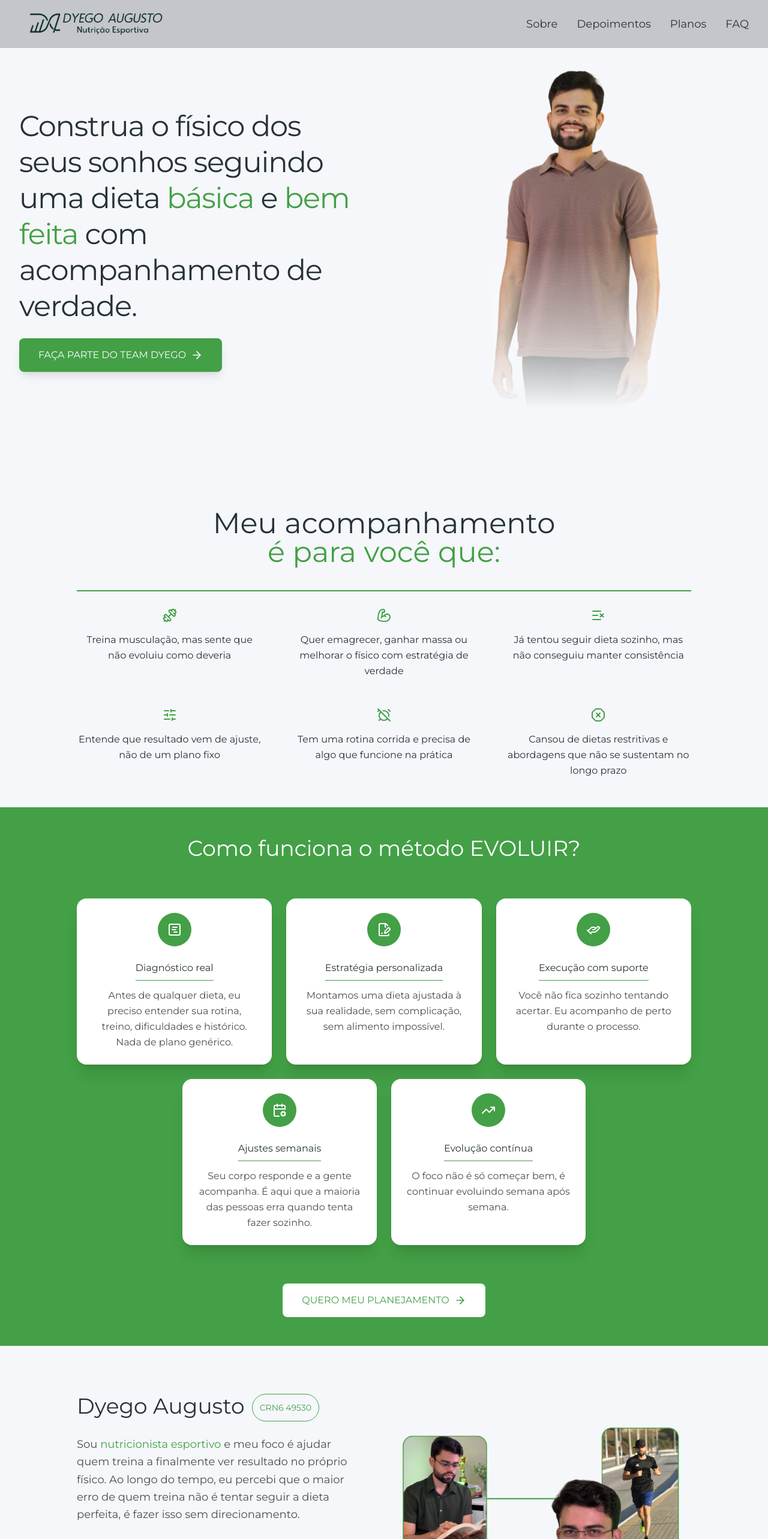
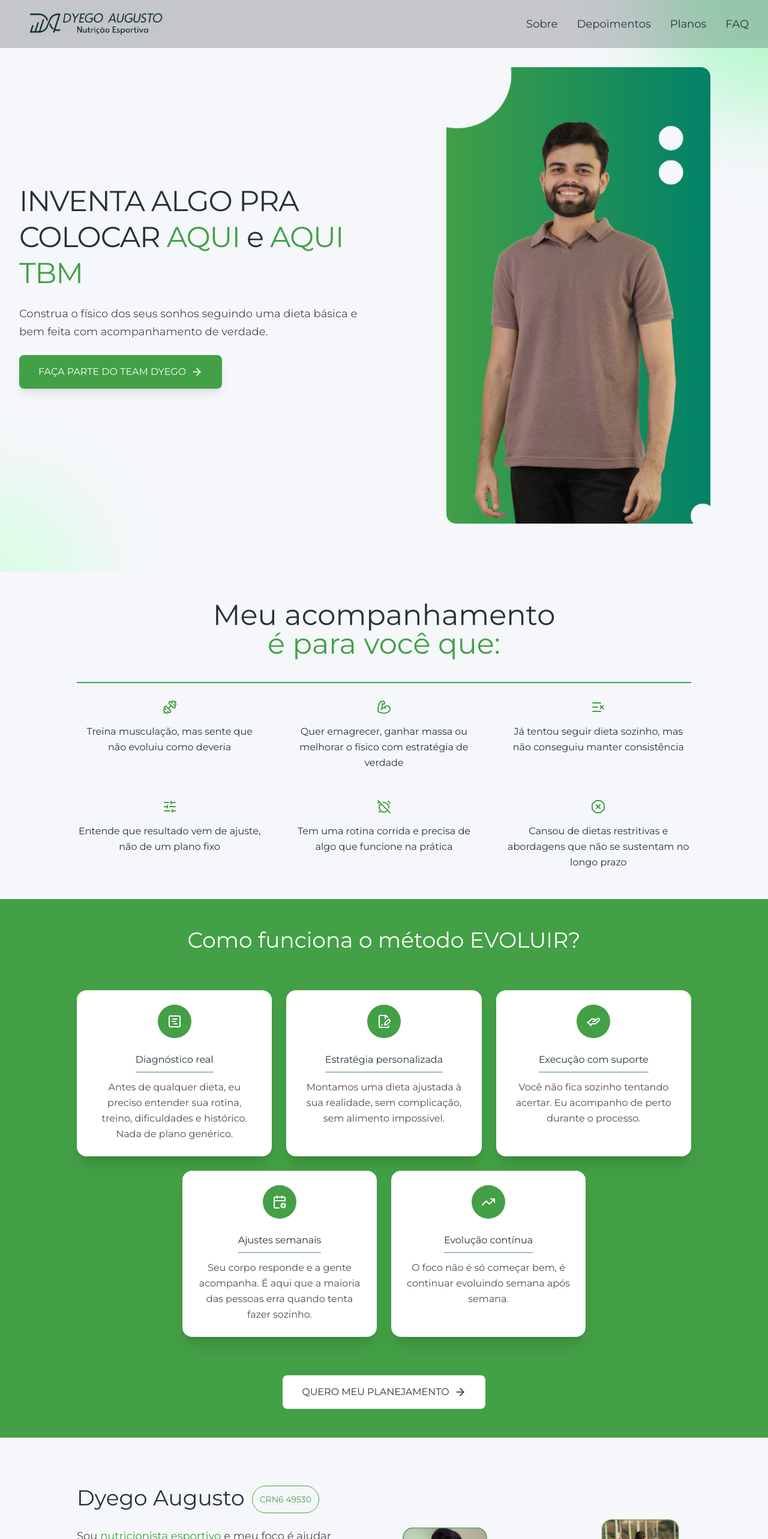
Before and after one commit to MarcosOlvr/nutri-lp, a React (Vite) app: page / in a window 1280 px wide. Shown: the top 2566 px of the page at 60% size. Built offline with nearby package versions, Linux system fonts and the light colour scheme.

Commit message:
alterando hero || fix navbar

```diff
--- a/index.html
+++ b/index.html
@@ -2,7 +2,7 @@
 <html lang="en">
   <head>
     <meta charset="UTF-8" />
-    <link rel="icon" type="image" href="/logos/logo02.png" />
+    <link rel="icon" type="image" href="logos/logo02.png" />
     <meta name="viewport" content="width=device-width, initial-scale=1.0" />
     <title>Dyego Augusto - Nutricionista</title>
   </head>
--- a/src/components/Evoluir.jsx
+++ b/src/components/Evoluir.jsx
@@ -48,8 +48,8 @@ export default function Evoluir() {
                 <div className="flex flex-col sm:flex-row items-center justify-center gap-3 sm:gap-4 animate-in slide-from-bottom duration-700 delay-300">
                     <a href="#planos">
                         <button className="group w-full sm:w-auto px-6 sm:px-8 py-3 sm:py-4 bg-white rounded-lg font-semibold text-sm sm:text-base transition-all duration-300 hover:scale-102 flex items-center justify-center space-x-2 cursor-pointer">
-                            <span className="text-green">QUERO MEU PLANEJAMENTO</span>
-                            <ArrowRight className="w-4 h-4 sm:w-5 sm:h-5 group-hover:translate-x-1 transition-transform duration-300 text-green"/>
+                            <span className="text-preto">QUERO MEU PLANEJAMENTO</span>
+                            <ArrowRight className="w-4 h-4 sm:w-5 sm:h-5 group-hover:translate-x-1 transition-transform duration-300 text-preto"/>
                         </button>
                     </a>
                 </div>
--- a/src/components/Faq.jsx
+++ b/src/components/Faq.jsx
@@ -12,7 +12,7 @@ export default function FAQ() {
   const [open, setOpen] = useState(null);
 
   return (
-    <section id="FAQ" className="py-20 px-6 relative bg-silver">
+    <section id="FAQ" className="py-20 px-6 relative bg-silver scroll-mt-20">
       <div className="max-w-6xl mx-auto">
 
         <h2 className="text-preto text-4xl font-bold mb-12 text-center sm:text-start">
--- a/src/components/Hero.jsx
+++ b/src/components/Hero.jsx
@@ -3,19 +3,24 @@ import { useEffect, useState } from "react";
 
 export default function Hero() {
     return (
-    <section className="relative sm:min-h-screen flex items-center justify-center py-16 sm:py-20 px-4 sm:px-6 lg:px-8 overflow-hidden bg-silver">
+    <section className="relative md:min-h-screen flex items-center justify-center py-16 sm:py-20 px-4 sm:px-6 lg:px-8 overflow-hidden bg-silver">
+    <div className="absolute top-0 right-0 w-96 h-96 bg-green-200 rounded-full -translate-y-1/2 translate-x-1/2 blur-3xl" />
+    <div className="absolute bottom-0 left-0 w-74 h-74 bg-green-100 rounded-full translate-y-1/2 -translate-x-1/2 blur-3xl" />
     <div className="max-w-7xl mx-auto w-full">
         <div className="flex flex-col lg:flex-row items-center justify-between gap-12 lg:gap-20">
             {/* Texto */}
             <div className="w-full lg:w-1/2 text-center lg:text-left">
                 <h1 className="text-2xl sm:text-3xl md:text-4xl lg:text-5xl font-semibold mb-6 animate-in slide-in-from-bottom duration-700 tracking-tight leading-tight pt-10 lg:pt-0">
                     <span className="text-preto block">
-                        Construa o físico dos seus sonhos seguindo uma dieta{" "}
-                        <span className="text-green font-bold">básica</span> e{" "}
-                        <span className="text-green font-bold">bem feita</span>{" "}
-                        com acompanhamento de verdade.
+                        INVENTA ALGO PRA COLOCAR{" "}
+                        <span className="text-green font-bold">AQUI</span> e{" "}
+                        <span className="text-green font-bold">AQUI TBM</span>{" "}
                     </span>
                 </h1>
+
+                <p className="text-d-grey text-sm md:text-lg leading-relaxed max-w-xl mx-auto lg:mx-0">
+                    Construa o físico dos seus sonhos seguindo uma dieta básica e bem feita com acompanhamento de verdade.
+                </p>
                 <div className="flex justify-center lg:justify-start animate-in slide-in-from-bottom duration-700 delay-300 mt-6">
                     <a href="#planos">
                         <button className="group px-6 sm:px-8 py-3 sm:py-4 bg-green rounded-lg font-semibold text-sm sm:text-base transition-all duration-300 hover:scale-105 flex items-center justify-center space-x-2 cursor-pointer shadow-lg">
@@ -27,14 +32,12 @@ export default function Hero() {
             </div>
             {/* Imagem */}
             <div className="w-full lg:w-1/2 flex items-center justify-center animate-in slide-in-from-bottom duration-700">
-                <div className="relative max-w-xl mx-auto md:pt-3">
+                <div className="relative max-w-xl mx-auto md:mt-8">
                     <img
                         src="./profissional/img02.png"
                         alt="Foto de Dyego Augusto"
-                        className="w-70 md:w-100 h-auto object-cover rounded-2xl transition-transform duration-500 hover:scale-[1.02]"
+                        className="w-80 md:w-110 h-auto object-cover rounded-2xl transition-transform duration-500 hover:scale-[1.01]"
                     />
-                    {/* Glow decorativo */}
-                    <div className="absolute -inset-2 bg-green/20 blur-3xl -z-10 rounded-full"></div>
                 </div>
             </div>
         </div>
--- a/src/components/Preco.jsx
+++ b/src/components/Preco.jsx
@@ -51,7 +51,7 @@ const plans = [
 ]
 export default function Preco() {
     return (
-        <section id="planos" className="py-16 sm:py-20 px-10 sm:px-6 lg:px-8 relative bg-green">
+        <section id="planos" className="py-16 sm:py-20 px-10 sm:px-6 lg:px-8 relative bg-green scroll-mt-20">
             <div className="max-w-7xl mx-auto">
                 <div className="text-center mb-12 sm:mb-16 lg:mb-20">
                     <h2 className="text-3xl sm:text-4xl md:text-5xl lg:text-6xl font-bold mb-4 sm:mb-6">
--- a/src/components/Profissional.jsx
+++ b/src/components/Profissional.jsx
@@ -26,7 +26,7 @@ export default function SobreMim() {
             Fora isso, eu também treino, vivo essa rotina e sei exatamente como é na prática.
           </p>
             <div className="items-center justify-center gap-3 sm:gap-4 pt-3 animate-in slide-from-bottom duration-700 delay-300">
-                <a href="https://wa.me/00000000000"
+                <a href="https://wa.me/5584987565839"
                     target="_blank"
                     rel="noopener noreferrer">
                     <button className="w-full lg:w-auto px-6 sm:px-8 py-3 sm:py-4 bg-green rounded-lg font-semibold text-sm sm:text-base transition-all duration-300 hover:scale-102 flex items-center justify-center space-x-2 cursor-pointer">
--- a/src/components/Sobre.jsx
+++ b/src/components/Sobre.jsx
@@ -2,7 +2,7 @@ import { ArrowRight, BicepsFlexed, Dumbbell, OctagonX, AlarmClockOff, ListX, Sli
 
 export default function Sobre() {
     return (
-    <section id="sobre" className="py-12 px-10 sm:px-6 lg:px-8 relative bg-silver">
+    <section id="sobre" className="py-12 px-10 sm:px-6 lg:px-8 relative bg-silver scroll-mt-20">
         <div className="max-w-6xl mx-auto">
             <div className="text-center mb-6 sm:mb-8 lg:mb-10">
                 <h2 className="text-3xl sm:text-4xl md:text-5xl font-bold mb-4 sm:mb-6">
--- a/src/components/Testimonials.jsx
+++ b/src/components/Testimonials.jsx
@@ -31,7 +31,7 @@ export default function Depoimentos() {
   };
 
   return (
-    <section id="depoimentos" className="py-20 relative bg-white">
+    <section id="depoimentos" className="py-20 relative bg-white scroll-mt-20">
       <div className="container mx-auto px-4">
         <div className="text-center mb-16">
           <h2 className="text-2xl sm:text-3xl md:text-4xl mb-4 text-preto">
```
Also changed, not shown: public/profissional/img02.png.
